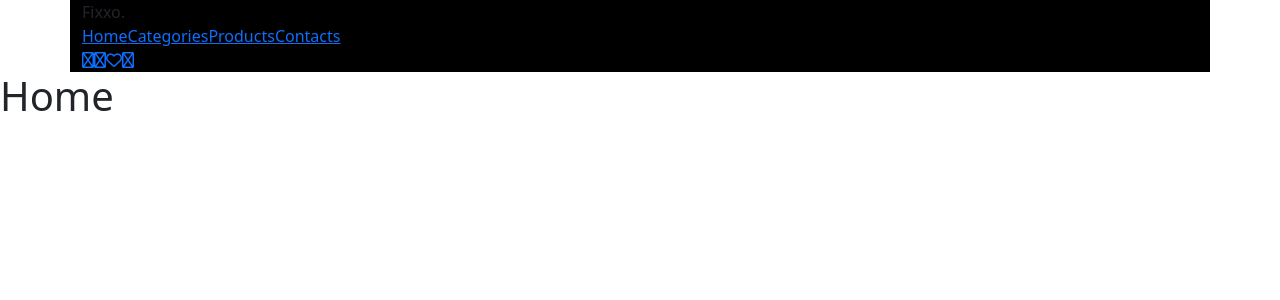
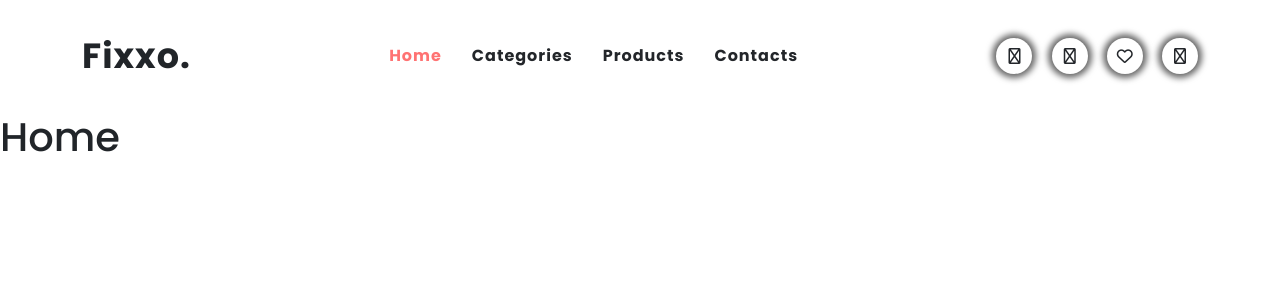
Before and after one commit to SebbeA/fixxo, a React (Create React App) app: page / in a window 1280 px wide. Shown: the top 300 px of the page. Built offline with nearby package versions, Linux system fonts and the light colour scheme.

Commit message:
MainMenuSection almost done, added Variables and Base to Cores and more import to app.css

```diff
--- a/src/App.css
+++ b/src/App.css
@@ -1,3 +1,9 @@
+/* Fonts */
+@import url('https://fonts.googleapis.com/css2?family=Poppins:wght@400;500;600;700;800&display=swap');
+
+/* Cores */
+@import "../src/assets/css/cores/_Variables.css";
+@import "../src/assets/css/cores/_Base.css";
 
 /* Sections */
 @import "../src/assets/css/sections/_MainMenuSection.css"
--- /dev/null
+++ b/src/assets/css/cores/_Base.css
@@ -0,0 +1,7 @@
+html, body {
+    font-family: 'Poppins', sans-serif;
+    font-weight: 400;
+    font-size: 16px;
+}
+
+/* alla a plus hover här? */
--- /dev/null
+++ b/src/assets/css/cores/_Variables.css
@@ -0,0 +1,31 @@
+:root {
+    --color-white: #FFFFFF;
+    --color-grey-0: #F5F5F5;
+    --color-grey-1: #E6E6E6;
+    --color-grey-2: #BBBBBB;
+    --color-grey-3: #BEBEBE;
+    --color-grey-4: #616365;
+    --color-light-dark: #222529;
+    --color-dark: #23262A;
+    --color-shadow-dark: rgba(0, 0, 0, 0.6);
+    --color-theme: #FF7373;
+
+    --font-poppins: 'poppins', 'sans-serif';
+
+    --font-weight-regular: 400;
+    --font-weight-medium: 500;
+    --font-weight-semibold: 600;
+    --font-weight-bold: 700;
+    --font-weight-extrabold: 800;
+
+    --font-size-13: 13px;
+    --font-size-14: 14px;
+    --font-size-16: 16px;
+    --font-size-18: 18px;
+    --font-size-20: 20px;
+    --font-size-45: 45px;
+    --font-size-65: 65px;
+
+    --max-width: 1680px;
+
+}
--- a/src/assets/css/sections/_MainMenuSection.css
+++ b/src/assets/css/sections/_MainMenuSection.css
@@ -1,12 +1,63 @@
 .mainmenu {
- background-color: black;
+    display: flex;
+    justify-content: space-between;
+    align-items: center;
+    padding-top: 30px;
+    padding-bottom: 30px;
 }
-    .mainmenu .container {
-        background-color: black;
+    .mainmenu .logotype {
+        font-size: 35px;
+        font-weight: 700;
+        letter-spacing: 1px;
     }
-        .mainmenu .container .logo {
-            font-size: 20px;
+    .mainmenu .menu-links {
+        font-weight: 500;
+    }
+        .mainmenu .menu-links .menu-link {
+            color: var(--color-dark);
+            font-weight: 700;
+            text-decoration: none;
+            margin-left: 15px;
+            margin-right: 15px;
+            gap: 1.6rem;
+            transition: 0.3s ease-in-out;
+            letter-spacing: 1px;
         }
-        .mainmenu .container .menu-links {
-            background-color: yellow;
+            .mainmenu .menu-links .menu-link:hover {
+                text-decoration: none;
+                color: var(--color-theme);
+            }
+    .mainmenu .menu-links .active {
+        color: var(--color-theme);
+        text-decoration: none;
+    }
+
+    .mainmenu .menu-icons {
+        display: flex;
+        justify-content: flex-end;
+        align-items: center;
+        gap: 1.2rem;
+    }
+        .mainmenu .menu-icons .menu-icon {
+            background-color: var(--color-white);
+            color: var(--color-dark);
+            text-decoration: none;
+            display: flex;
+            justify-content: center;
+            align-items: center;
+            width: 36px;
+            height: 36px;
+            border-radius: 50%;
+            box-shadow: 0 0 6px 4px var(--color-shadow-dark);
+            transition: 0.3s ease-in-out;
         }
+            .mainmenu .menu-icons .menu-icon:hover {
+                background-color: var(--color-dark);
+                color: var(--color-white);
+                box-shadow: 0 0 6px 4px var(--color-shadow-dark);
+            }
+    .mainmenu .menu-icons .active {
+        background-color: var(--color-dark);
+        color: var(--color-white);
+        box-shadow: 0 0 6px 4px var(--color-shadow-dark);
+    }
--- a/src/components/MenuIcon.js
+++ b/src/components/MenuIcon.js
@@ -3,7 +3,7 @@ import { NavLink } from 'react-router-dom'
 
 const MenuIcon = ({link, icon}) => {
   return (
-    <NavLink className="menu-icon" to={link}>
+    <NavLink className="menu-icon" to={link} end>
         <i className={icon}></i>
     </NavLink>
   )
--- a/src/sections/MainMenuSection.js
+++ b/src/sections/MainMenuSection.js
@@ -4,17 +4,17 @@ import MenuIcon from '../components/MenuIcon'
 
 const MainMenuSection = () => {
   return (
-    <nav class="mainmenu container">
-        <div class="logo">
+    <nav className="mainmenu container">
+        <div className="logotype">
             Fixxo.
         </div>
         <div class="menu-links">
-            <NavLink to="/">Home</NavLink>
-            <NavLink to="/categories">Categories</NavLink>
-            <NavLink to="/products">Products</NavLink>
-            <NavLink to="/contacts">Contacts</NavLink>
+            <NavLink className="menu-link" to="/" end>Home</NavLink>
+            <NavLink className="menu-link" to="/categories" end>Categories</NavLink>
+            <NavLink className="menu-link" to="/products" end>Products</NavLink>
+            <NavLink className="menu-link" to="/contacts" end>Contacts</NavLink>
         </div>
-        <div class="menu-icons">
+        <div className="menu-icons">
             <MenuIcon link="/search" icon="fa-regular fa-magnifying-glass" />
             <MenuIcon link="/compare" icon="fa-regular fa-repeat" />
             <MenuIcon link="/wishlist" icon="fa-regular fa-heart" />
```
